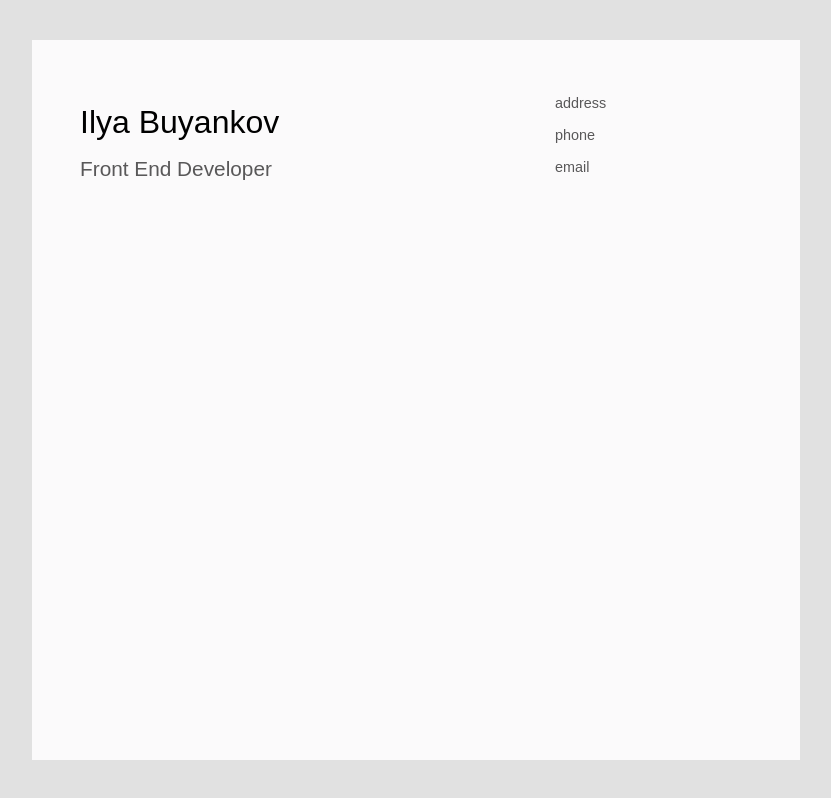
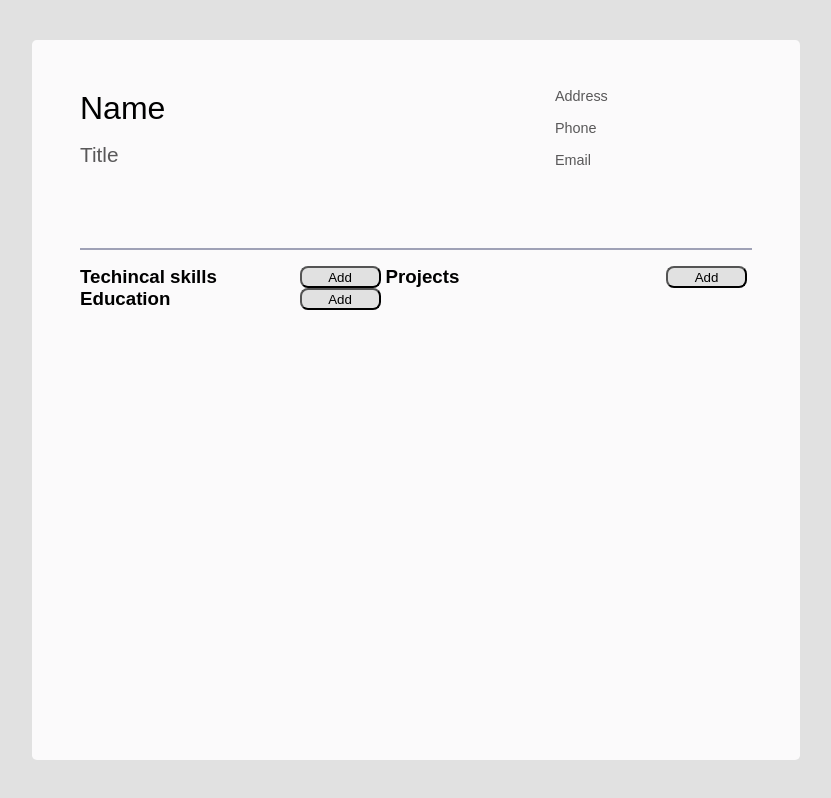
Before and after one commit to est5/cv-app-react, a React (Create React App) app: page / in a window 1280 px wide. Shown: the whole page, without its empty margins (224-1055 px from the left). Built offline with nearby package versions, Linux system fonts and the light colour scheme.

Commit message:
basic layout

```diff
--- a/public/index.html
+++ b/public/index.html
@@ -11,7 +11,7 @@
     />
     <link rel="apple-touch-icon" href="%PUBLIC_URL%/logo192.png" />
     <link rel="manifest" href="%PUBLIC_URL%/manifest.json" />
-    <title>CV app</title>
+    <title>Resume Builder Project</title>
   </head>
   <body>
     <noscript>You need to enable JavaScript to run this app.</noscript>
--- a/src/App.js
+++ b/src/App.js
@@ -1,11 +1,17 @@
 import React from 'react';
 import Header from './components/cv-header/Header';
+import Main from './components/cv-main/Main';
+import Sidebar from './components/cv-sidebar/Sidebar';
 
 class App extends React.Component {
   render() {
     return (
       <div className="container">
         <Header />
+        <section className="main-section">
+          <Sidebar />
+          <Main />
+        </section>
       </div>
     );
   }
--- a/src/components/cv-header/Header.js
+++ b/src/components/cv-header/Header.js
@@ -7,8 +7,8 @@ export default class Header extends React.Component {
     super(props);
 
     this.state = {
-      name: 'ilya buyankov',
-      title: 'Front End Developer',
+      name: 'name',
+      title: 'title',
       address: 'address',
       phone: 'phone',
       email: 'email',
@@ -29,15 +29,14 @@ export default class Header extends React.Component {
         <div className="header">
           <div class="header__name">
             <InlineEdit
-              value={'Ilya Buyankov'}
+              value={'Name'}
               setValue={this.changeValue}
               name={'name'}
-              maxLength={'30'}
             />
           </div>
           <div class="header__title">
             <InlineEdit
-              value={'Front End Developer'}
+              value={'Title'}
               setValue={this.changeValue}
               name={'title'}
             />
@@ -46,21 +45,21 @@ export default class Header extends React.Component {
         <div className="contact">
           <div className="contact__address">
             <InlineEdit
-              value={'address'}
+              value={'Address'}
               setValue={this.changeValue}
               name={'name'}
             />
           </div>
           <p className="contact__phone">
             <InlineEdit
-              value={'phone'}
+              value={'Phone'}
               setValue={this.changeValue}
               name={'phone'}
             />
           </p>
           <p className="contact__email">
             <InlineEdit
-              value={'email'}
+              value={'Email'}
               setValue={this.changeValue}
               name={'email'}
             />
--- a/src/components/cv-header/headerStyle.css
+++ b/src/components/cv-header/headerStyle.css
@@ -2,6 +2,7 @@
   display: flex;
   flex-direction: column;
   flex-grow: 5;
+  gap: 1em;
 }
 
 .contact {
@@ -33,7 +34,6 @@ textarea {
 }
 
 .header__name {
-  padding: 1rem 0;
   border-radius: 0.2em;
   text-transform: capitalize;
   font-size: 2rem;
--- /dev/null
+++ b/src/components/cv-main/Main.js
@@ -0,0 +1,14 @@
+import React from 'react';
+import './mainStyle.css';
+
+export default class Main extends React.Component {
+  render() {
+    return (
+      <div className="main-container">
+        <h3>
+          Projects <button className="add-entry">Add</button>
+        </h3>
+      </div>
+    );
+  }
+}
--- /dev/null
+++ b/src/components/cv-main/mainStyle.css
@@ -0,0 +1,3 @@
+.main-container {
+  flex-grow: 5;
+}
--- /dev/null
+++ b/src/components/cv-sidebar/Sidebar.js
@@ -0,0 +1,17 @@
+import React from 'react';
+import './sidebarStyle.css';
+
+export default class Sidebar extends React.Component {
+  render() {
+    return (
+      <div className="sidebar-container">
+        <h3>
+          Techincal skills <button className="add-entry">Add</button>
+        </h3>
+        <h3>
+          Education <button className="add-entry">Add</button>
+        </h3>
+      </div>
+    );
+  }
+}
--- /dev/null
+++ b/src/components/cv-sidebar/sidebarStyle.css
@@ -0,0 +1,3 @@
+.sidebar-container {
+  flex-grow: 2;
+}
--- a/src/index.css
+++ b/src/index.css
@@ -20,4 +20,31 @@
   width: 60vw;
   background-color: #fbfafb;
   padding: 3rem;
+  border-radius: 0.3em;
 }
+
+.main-section {
+  border-top: 2px solid #9fa1b6;
+  padding-top: 1em;
+  margin-top: 5em;
+  display: flex;
+  flex-direction: row;
+}
+
+.add-entry {
+  background-color: #e1e1e1;
+  border-radius: 1px solid black;
+  /* border: none; */
+  padding: 0.1rem 2em;
+  border-radius: 8px;
+}
+
+.add-entry:hover {
+  cursor: pointer;
+}
+
+h3 {
+  display: flex;
+  justify-content: space-between;
+  margin-right: 5px;
+}
```
Also changed, not shown: src/components/List.js (added), src/components/cv-edu/Education.js (added), src/components/cv-hardSkills/HardSkills.js (added), src/components/cv-sidebar/plus-sign-in-a-square-symbol-of-gross-line-svgrepo-com.svg (added).
